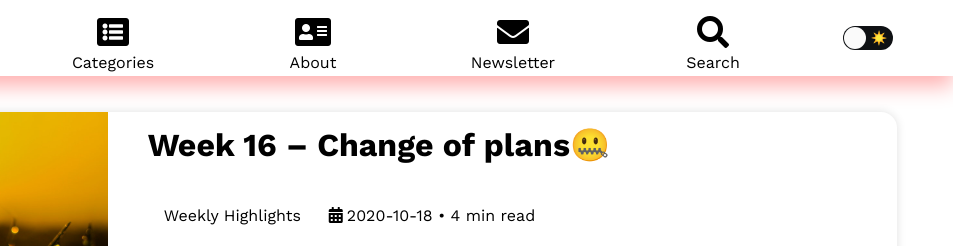
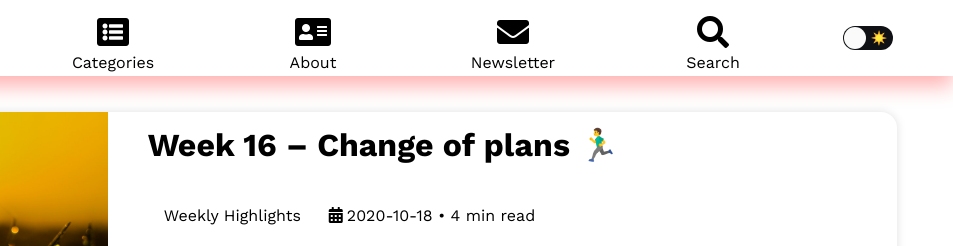
Before and after one commit to teeaarbee/blog, a Gatsby site: page / in a window 1280 px wide. Shown: the top 246 px of the page, 327-1280 px from the left. Built offline with nearby package versions, Linux system fonts and the light colour scheme; Gatsby itself is replaced by a stand-in of ours; some packages are replaced by stand-ins of ours.

Commit message:
new week

```diff
--- a/content/week_16.md
+++ b/content/week_16.md
@@ -1,5 +1,5 @@
 ---
-title: Week 16 – Change of plans🤐
+title: Week 16 – Change of plans 🏃‍♂️
 date: "2020-10-18"
 cover: '../static/images/pexels-elias-tigiser-1090745.jpg'
 category: Weekly Highlights
```
Also changed, not shown: content/Hello-from-the-new-blog.md (+1 -0 lines).
